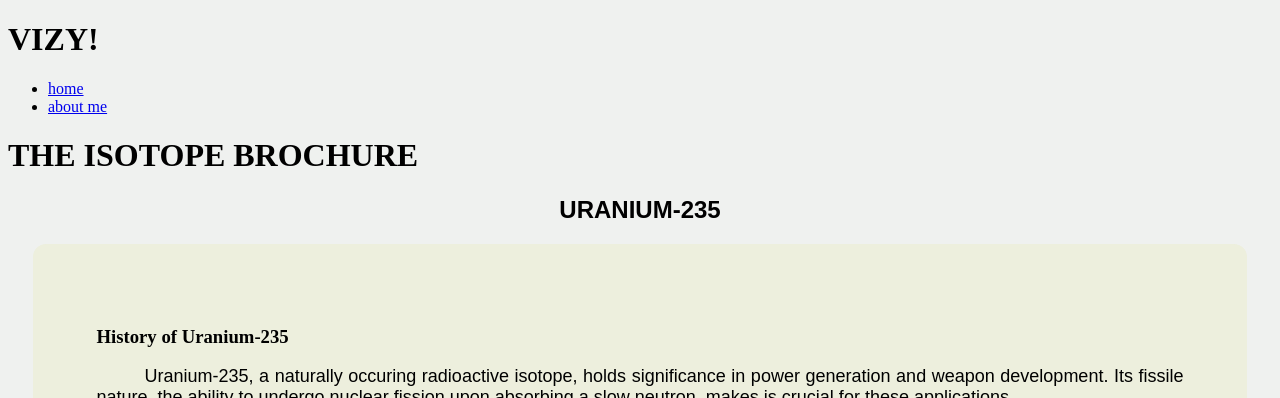
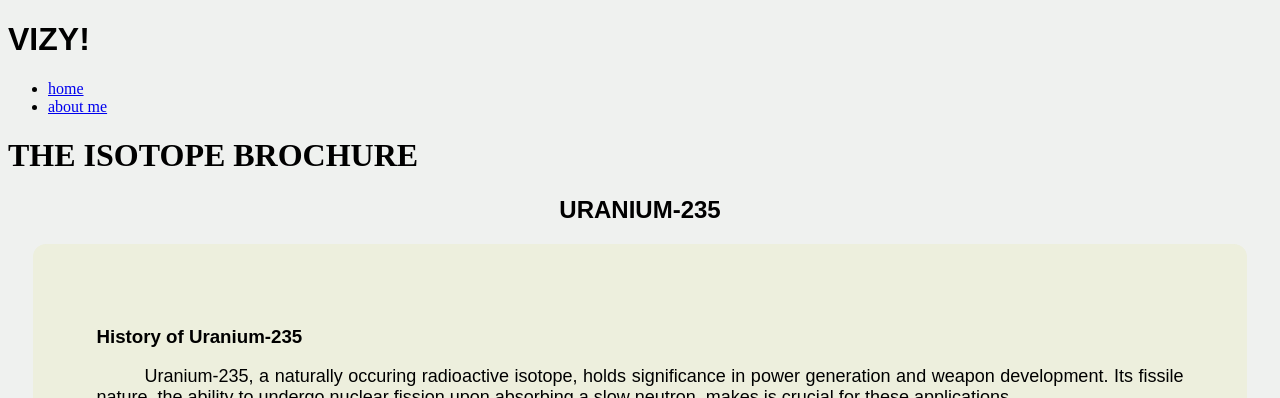
Before and after one commit to Vienn02/vizy.github.io, a plain HTML site: page index.html in a window 1280 px wide. Shown: the top 398 px of the page. Drawn offline with Linux system fonts and the light colour scheme.

Commit message:
Update index.html

```diff
--- a/index.html
+++ b/index.html
@@ -8,7 +8,7 @@
 </head>
 <body>
 <header>
-<h1> VIZY!</h1>
+<h1 class="h1left"> VIZY!</h1>
 <nav>
 	<ul>
 	<li><a href="index.html" >home</a></li>
@@ -20,7 +20,7 @@
 	<h2 class="h2">
 	 URANIUM-235
 	</h2>
-<div class="divEn"><h3 class="h3"> History of Uranium-235 </h3>
+<div class="divEn"><h3 class="h3left"> History of Uranium-235 </h3>
 	<p class="param"> Uranium-235, a naturally occuring radioactive isotope,
 holds significance in power generation and weapon development.
 Its fissile nature, the ability to undergo nuclear fission
```
